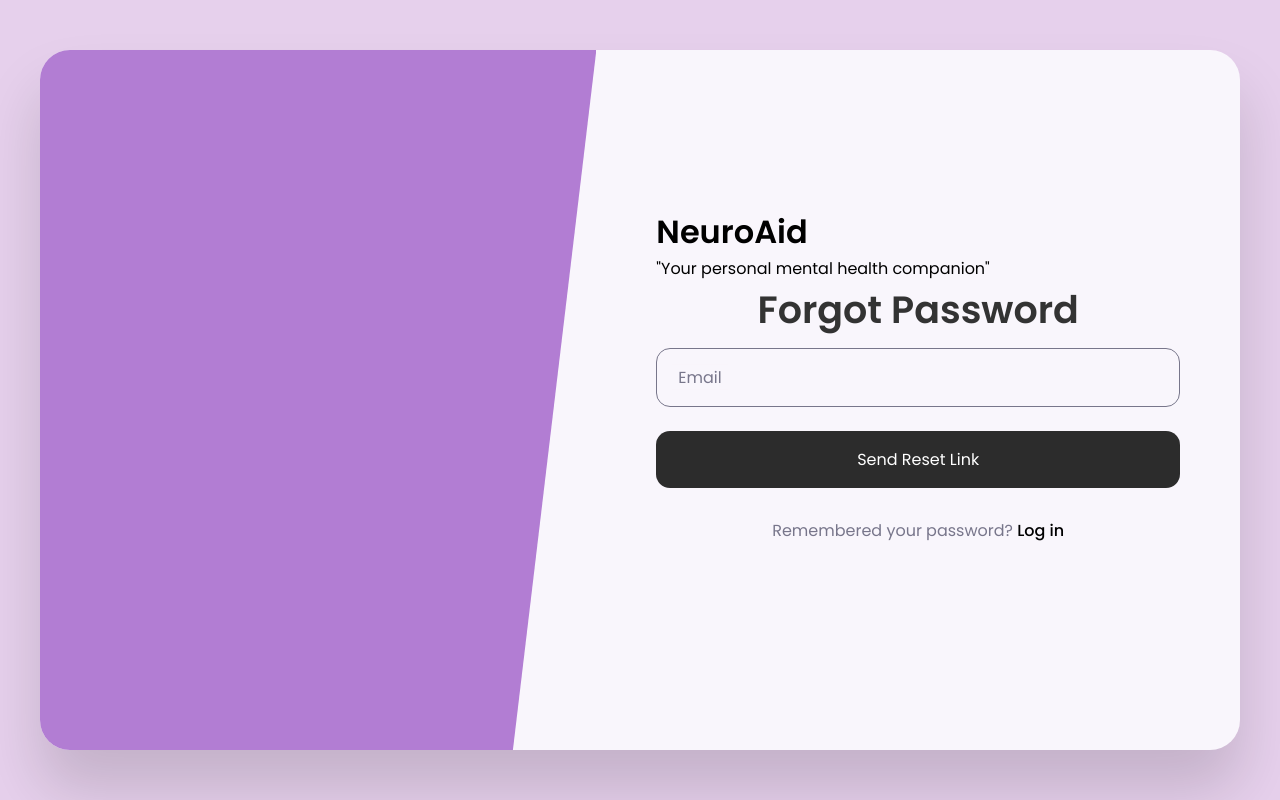
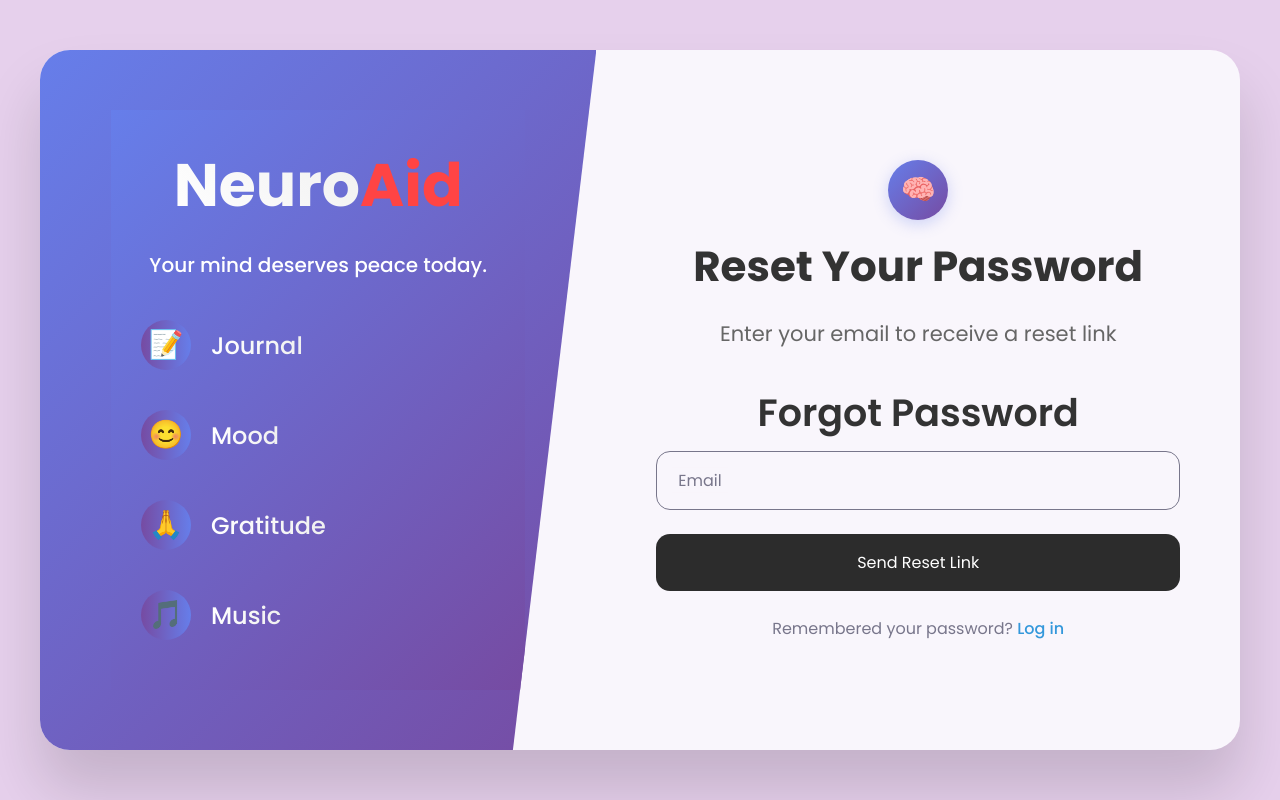
Before and after one commit to Barathkalyan/NeuroAid, a Flask app: page /forgot_password in a window 1280 px wide. Run offline with Flask 3, Linux system fonts and the light colour scheme; parts of the project's set-up code (start-up, migrations or seed data) failed here and were passed over.

Commit message:
final forget password

```diff
--- a/static/js/main.js
+++ b/static/js/main.js
@@ -1,38 +1,202 @@
-// Password toggle functionality
+// Password visibility toggle
+function togglePassword(passwordId, toggleButton) {
+  const passwordInput = document.getElementById(passwordId);
+  if (passwordInput.type === 'password') {
+    passwordInput.type = 'text';
+    toggleButton.textContent = 'Hide';
+  } else {
+    passwordInput.type = 'password';
+    toggleButton.textContent = 'Show';
+  }
+}
+
+// Handle password toggle for login page
 document.addEventListener('DOMContentLoaded', () => {
-  // Toggle password visibility for login page
   const togglePasswordLogin = document.querySelectorAll('.login-box .toggle-password');
   togglePasswordLogin.forEach(toggle => {
     toggle.addEventListener('click', function () {
       const passwordInput = this.previousElementSibling.previousElementSibling;
-      const type = passwordInput.getAttribute('type') === 'password' ? 'text' : 'password';
-      passwordInput.setAttribute('type', type);
-      this.textContent = type === 'password' ? 'Show' : 'Hide';
+      togglePassword(passwordInput.id, this);
     });
   });
 
-  // Toggle password visibility for signup page
+  // Handle password toggle for signup page
   const togglePasswordSignup = document.querySelectorAll('.signup-form .toggle-password');
   togglePasswordSignup.forEach(toggle => {
     toggle.addEventListener('click', function () {
       const passwordInput = this.previousElementSibling.previousElementSibling;
-      const type = passwordInput.getAttribute('type') === 'password' ? 'text' : 'password';
-      passwordInput.setAttribute('type', type);
-      this.textContent = type === 'password' ? 'Show' : 'Hide';
+      togglePassword(passwordInput.id, this);
     });
   });
 
-  // Form submission handling (example)
+  // Handle form submission and error display for login
   const loginForm = document.getElementById('login-form');
-  const signupForm = document.getElementById('signup-form');
   if (loginForm) {
-    loginForm.addEventListener('submit', (e) => {
-      // Add login validation if needed
+    loginForm.addEventListener('submit', function(event) {
+      const button = document.getElementById('login-button');
+      button.disabled = true;
+      button.classList.add('submitting');
+
+      const generalError = document.getElementById('general-error');
+      if (generalError) {
+        const errorText = generalError.textContent;
+        const emailInput = document.getElementById('email');
+        const passwordInput = document.getElementById('password');
+        const emailError = document.getElementById('email-error');
+        const passwordError = document.getElementById('password-error');
+
+        if (errorText.includes('User not found') || errorText.includes('Email')) {
+          emailError.textContent = 'Email not found';
+          emailError.style.display = 'block';
+          emailInput.classList.add('input-error');
+          event.preventDefault();
+          button.disabled = false;
+          button.classList.remove('submitting');
+        } else if (errorText.includes('Invalid credentials') || errorText.includes('password')) {
+          passwordError.textContent = 'Incorrect password';
+          passwordError.style.display = 'block';
+          passwordInput.classList.add('input-error');
+          event.preventDefault();
+          button.disabled = false;
+          button.classList.remove('submitting');
+        }
+      }
     });
   }
+
+  // Handle form submission and error display for signup (placeholder)
+  const signupForm = document.getElementById('signup-form');
   if (signupForm) {
-    signupForm.addEventListener('submit', (e) => {
-      // Add signup validation if needed
+    signupForm.addEventListener('submit', function(event) {
+      const button = this.querySelector('button');
+      button.disabled = true;
+      button.classList.add('submitting');
+
+      const generalError = document.getElementById('general-error');
+      if (generalError) {
+        const errorText = generalError.textContent;
+        const emailInput = document.getElementById('email');
+        const passwordInput = document.getElementById('password');
+        const confirmPasswordInput = document.getElementById('confirm-password');
+        const emailError = document.getElementById('email-error') || document.createElement('p');
+        const passwordError = document.getElementById('password-error') || document.createElement('p');
+        const confirmPasswordError = document.getElementById('confirm-password-error') || document.createElement('p');
+
+        if (errorText.includes('Email')) {
+          emailError.textContent = 'Invalid email';
+          emailError.style.display = 'block';
+          emailInput.classList.add('input-error');
+          if (!document.getElementById('email-error')) {
+            emailInput.parentNode.appendChild(emailError);
+            emailError.className = 'error-message';
+            emailError.id = 'email-error';
+          }
+          event.preventDefault();
+        } else if (errorText.includes('Password')) {
+          passwordError.textContent = 'Invalid password';
+          passwordError.style.display = 'block';
+          passwordInput.classList.add('input-error');
+          if (!document.getElementById('password-error')) {
+            passwordInput.parentNode.appendChild(passwordError);
+            passwordError.className = 'error-message';
+            passwordError.id = 'password-error';
+          }
+          event.preventDefault();
+        } else if (errorText.includes('Confirm Password')) {
+          confirmPasswordError.textContent = 'Passwords do not match';
+          confirmPasswordError.style.display = 'block';
+          confirmPasswordInput.classList.add('input-error');
+          if (!document.getElementById('confirm-password-error')) {
+            confirmPasswordInput.parentNode.appendChild(confirmPasswordError);
+            confirmPasswordError.className = 'error-message';
+            confirmPasswordError.id = 'confirm-password-error';
+          }
+          event.preventDefault();
+        }
+        button.disabled = false;
+        button.classList.remove('submitting');
+      }
     });
   }
+
+  // Clear error styles on input
+  ['email', 'password', 'confirm-password'].forEach(id => {
+    const input = document.getElementById(id);
+    if (input) {
+      input.addEventListener('input', function() {
+        this.classList.remove('input-error');
+        const errorElement = document.getElementById(`${id}-error`);
+        if (errorElement) errorElement.style.display = 'none';
+      });
+    }
+  });
+
+  // Branding interactivity
+  const featureBlocks = document.querySelectorAll('.feature-block');
+  featureBlocks.forEach(block => {
+    const icon = block.querySelector('.feature-icon');
+    icon.addEventListener('click', (event) => {
+      const ripple = document.createElement('div');
+      ripple.classList.add('ripple');
+      const rect = icon.getBoundingClientRect();
+      const sceneRect = document.querySelector('.branding-scene').getBoundingClientRect();
+      ripple.style.left = `${rect.left - sceneRect.left + rect.width / 2 - 50}px`;
+      ripple.style.top = `${rect.top - sceneRect.top + rect.height / 2 - 50}px`;
+      ripple.style.width = '100px';
+      ripple.style.height = '100px';
+      block.appendChild(ripple);
+      block.style.transition = 'none';
+      block.style.transform = 'scale(1.1)';
+      setTimeout(() => {
+        ripple.remove();
+        block.style.transition = 'transform 0.3s ease';
+        block.style.transform = 'scale(1)';
+      }, 800);
+    });
+
+    icon.addEventListener('touchstart', (event) => {
+      event.preventDefault();
+      icon.classList.add('touched');
+      const ripple = document.createElement('div');
+      ripple.classList.add('ripple');
+      const rect = icon.getBoundingClientRect();
+      const sceneRect = document.querySelector('.branding-scene').getBoundingClientRect();
+      ripple.style.left = `${rect.left - sceneRect.left + rect.width / 2 - 50}px`;
+      ripple.style.top = `${rect.top - sceneRect.top + rect.height / 2 - 50}px`;
+      ripple.style.width = '100px';
+      ripple.style.height = '100px';
+      block.appendChild(ripple);
+      block.style.transition = 'none';
+      block.style.transform = 'scale(1.1)';
+      setTimeout(() => {
+        ripple.remove();
+        block.style.transition = 'transform 0.3s ease';
+        block.style.transform = 'scale(1)';
+        icon.classList.remove('touched');
+      }, 800);
+    });
+  });
+
+  // Dynamic quote changer
+  const quotes = [
+    "Take a moment to breathe deeply.",
+    "Your mind deserves peace today.",
+    "Connect with your inner strength.",
+    "Every step forward is progress.",
+    "Embrace the journey of healing."
+  ];
+  let quoteIndex = 0;
+  const quoteElement = document.getElementById('quote');
+
+  function changeQuote() {
+    quoteElement.style.opacity = 0;
+    setTimeout(() => {
+      quoteIndex = (quoteIndex + 1) % quotes.length;
+      quoteElement.textContent = quotes[quoteIndex];
+      quoteElement.style.opacity = 1;
+    }, 500);
+  }
+
+  setInterval(changeQuote, 5000);
+  changeQuote(); // Initial call
 });
--- a/templates/forgot_password.html
+++ b/templates/forgot_password.html
@@ -5,22 +5,49 @@
   <meta name="viewport" content="width=device-width, initial-scale=1.0" />
   <title>NeuroAid - Forgot Password</title>
   <link rel="stylesheet" href="{{ url_for('static', filename='css/signup.css') }}" />
-  <link href="https://fonts.googleapis.com/css2?family=Poppins:wght@400;500;600&display=swap" rel="stylesheet">
+  <link rel="stylesheet" href="{{ url_for('static', filename='css/login.css') }}" />
+  <link href="https://fonts.googleapis.com/css2?family=Poppins:wght@400;500;600;700&display=swap" rel="stylesheet">
 </head>
 <body>
   <div class="login-container">
-    <div class="branding">
-      <!-- Branding content to be added (img) -->
+    <div class="branding" aria-label="NeuroAid feature pillar with dynamic quote">
+      <div class="branding-scene">
+        <div class="logo"><span class="neuro">Neuro</span><span class="aid">Aid</span></div>
+        <div class="quote-container" id="quote">Take a moment to breathe deeply.</div>
+        <div class="feature-block">
+          <div class="feature-icon icon-journal">📝</div>
+          <p class="feature-label">Journal</p>
+          <p class="feature-tooltip">Write your thoughts</p>
+        </div>
+        <div class="feature-block">
+          <div class="feature-icon icon-mood">😊</div>
+          <p class="feature-label">Mood</p>
+          <p class="feature-tooltip">Track your emotions</p>
+        </div>
+        <div class="feature-block">
+          <div class="feature-icon icon-gratitude">🙏</div>
+          <p class="feature-label">Gratitude</p>
+          <p class="feature-tooltip">Practice gratitude</p>
+        </div>
+        <div class="feature-block">
+          <div class="feature-icon icon-music">🎵</div>
+          <p class="feature-label">Music</p>
+          <p class="feature-tooltip">Personalized recommendations</p>
+        </div>
+      </div>
     </div>
     <div class="login-box">
-      <h1>Neuro<span>Aid</span></h1>
-      <p>"Your personal mental health companion"</p>
+      <div class="welcome-section">
+        <div class="welcome-icon">🧠</div>
+        <h1>Reset Your Password</h1>
+        <p>Enter your email to receive a reset link</p>
+      </div>
       <h2>Forgot Password</h2>
       {% if error %}
-        <p style="color: red; text-align: center;">{{ error }}</p>
+        <p id="general-error">{{ error }}</p>
       {% endif %}
       {% if success %}
-        <p style="color: green; text-align: center;">{{ success }}</p>
+        <p id="general-success">{{ success }}</p>
       {% endif %}
       <form id="forgot-password-form" method="POST" action="{{ url_for('forgot_password') }}">
         <div class="input-group">
@@ -34,5 +61,7 @@
       </div>
     </div>
   </div>
-</body>
+
+  <script src="{{ url_for('static', filename='js/main.js') }}"></script>
+  </body>
 </html>
```
